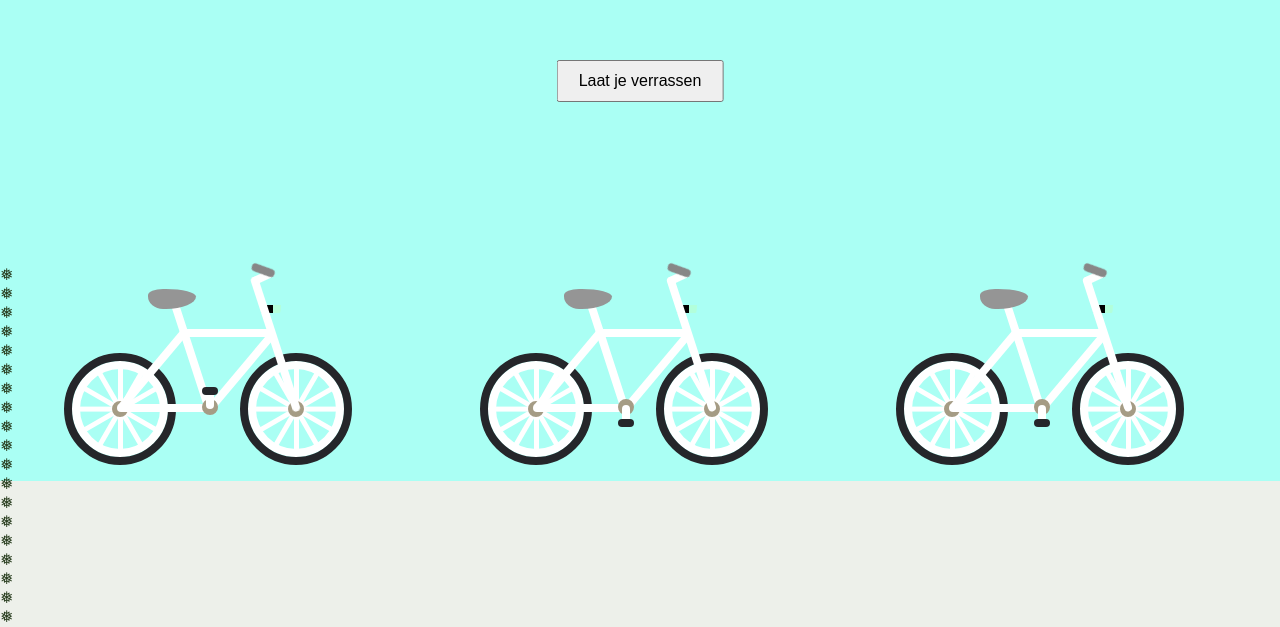
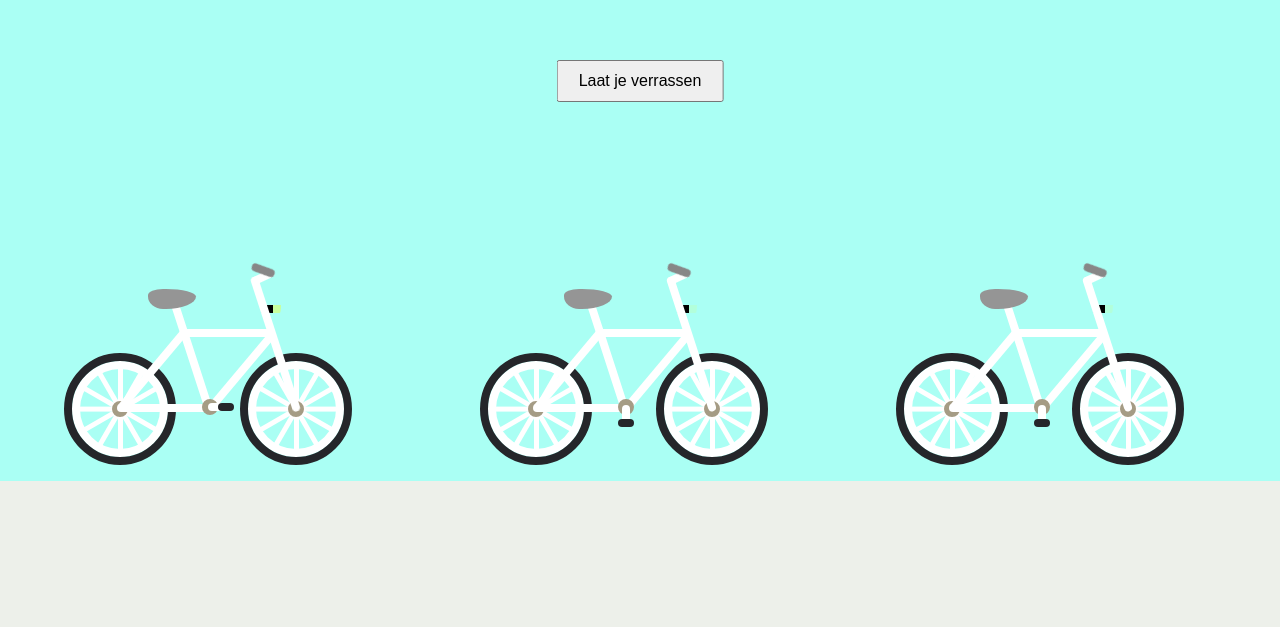
Before and after one commit to fdnd-agency/bijlmerchronicles, a SvelteKit app: page /creative-coding in a window 1280 px wide. Shown: the part 319-946 px from the top of the page. After the commit the page ends 800 px from the top, so only its background shows below. Built offline with nearby package versions, Linux system fonts and the light colour scheme.

Commit message:
Update +page.svelte

```diff
--- a/src/routes/creative-coding/+page.svelte
+++ b/src/routes/creative-coding/+page.svelte
@@ -150,14 +150,6 @@
                 </div>
             </div>
         </div>
-    </div>
-
-    <div class="sneeuwvlokken" aria-hidden="true">
-    <div>❅</div><div>❅</div><div>❅</div><div>❅</div><div>❅</div>
-    <div>❅</div><div>❅</div><div>❅</div><div>❅</div><div>❅</div>
-
-    <div>❅</div><div>❅</div><div>❅</div><div>❅</div><div>❅</div>
-    <div>❅</div><div>❅</div><div>❅</div><div>❅</div><div>❅</div>
     </div>
 
 </div>
```
